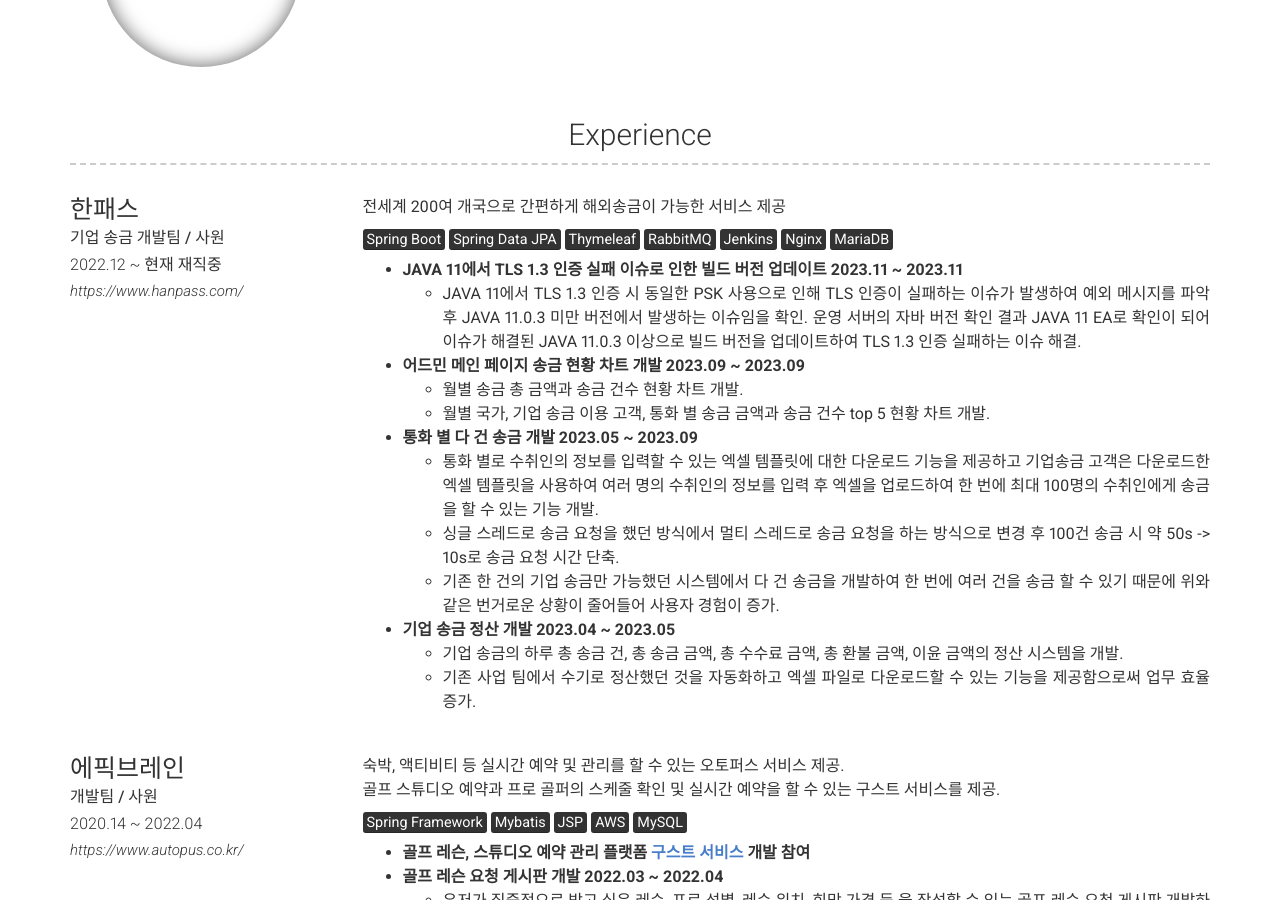
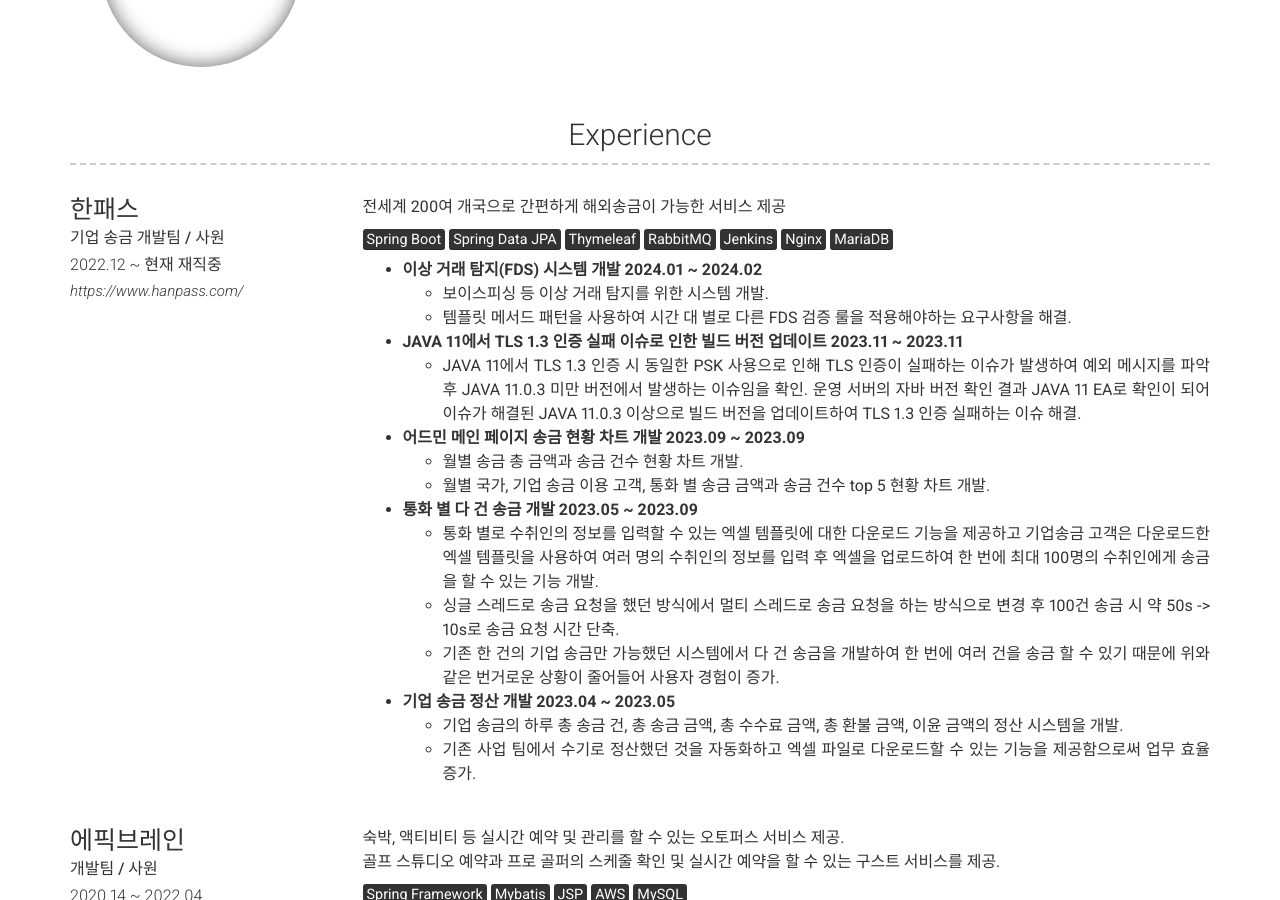
Before and after one commit to rbsks/rbsks.github.io, a Jekyll site: the page built from index.md, in a window 1280 px wide and 900 px high, scrolled down 435 px. Built offline with Jekyll 4.4.1, drawn with Linux system fonts in a browser that asks for light colours; nearby versions of some CDN libraries.

Commit message:
Update _config.yml

```diff
--- a/_config.yml
+++ b/_config.yml
@@ -71,6 +71,9 @@ content:
 
 
           <mark>Spring Boot</mark> <mark>Spring Data JPA</mark> <mark>Thymeleaf</mark> <mark>RabbitMQ</mark> <mark>Jenkins</mark> <mark>Nginx</mark> <mark>MariaDB</mark>
+          - __이상 거래 탐지(FDS) 시스템 개발 2024.01 ~ 2024.02__
+            - 보이스피싱 등 이상 거래 탐지를 위한 시스템 개발.
+            - 템플릿 메서드 패턴을 사용하여 시간 대 별로 다른 FDS 검증 룰을 적용해야하는 요구사항을 해결.
           - __JAVA 11에서 TLS 1.3 인증 실패 이슈로 인한 빌드 버전 업데이트 2023.11 ~ 2023.11__
             - JAVA 11에서 TLS 1.3 인증 시 동일한 PSK 사용으로 인해 TLS 인증이 실패하는 이슈가 발생하여 예외 메시지를 파악 후 JAVA 11.0.3 미만 버전에서 발생하는 이슈임을 확인.
             운영 서버의 자바 버전 확인 결과 JAVA 11 EA로 확인이 되어 이슈가 해결된 JAVA 11.0.3 이상으로 빌드 버전을 업데이트하여 TLS 1.3 인증 실패하는 이슈 해결.
```
